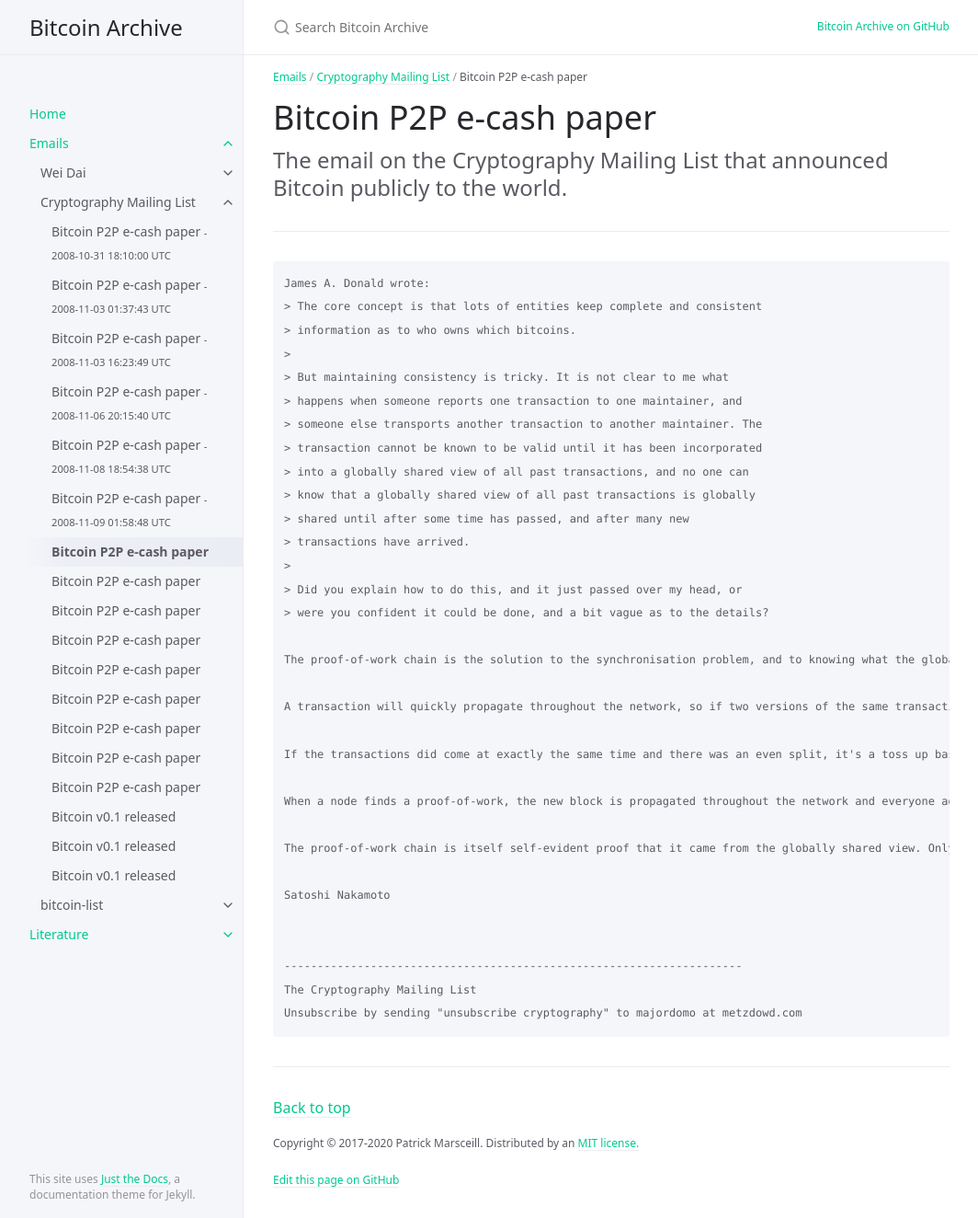
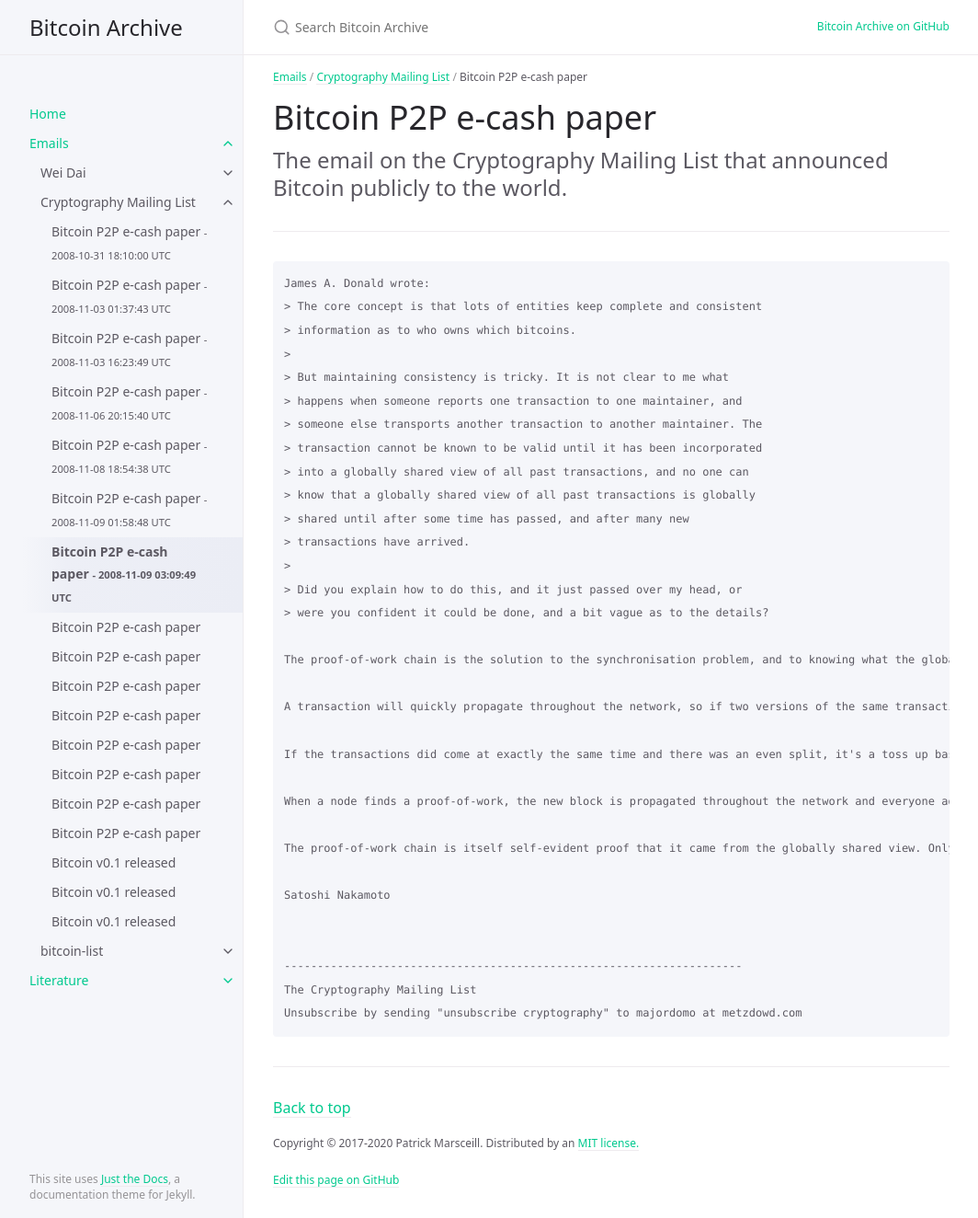
Before and after one commit to wakgill/bitcoin-archive, a Jekyll site: the page built from docs/emails/cryptography/7.md, in a window 1280 px wide and 1324 px high. Shown: the whole window at 92% size, without its empty margins (107-1171 px from the left). Built offline with Jekyll 4.4.1, drawn with Linux system fonts in a browser that asks for light colours.

Commit message:
Update 7.md

```diff
--- a/docs/emails/cryptography/7.md
+++ b/docs/emails/cryptography/7.md
@@ -4,6 +4,7 @@ title: Bitcoin P2P e-cash paper
 grand_parent: Emails
 parent: Cryptography Mailing List
 nav_order: 7
+date: 2008-11-09 03:09:49 UTC
 ---
 
 # Bitcoin P2P e-cash paper
```
